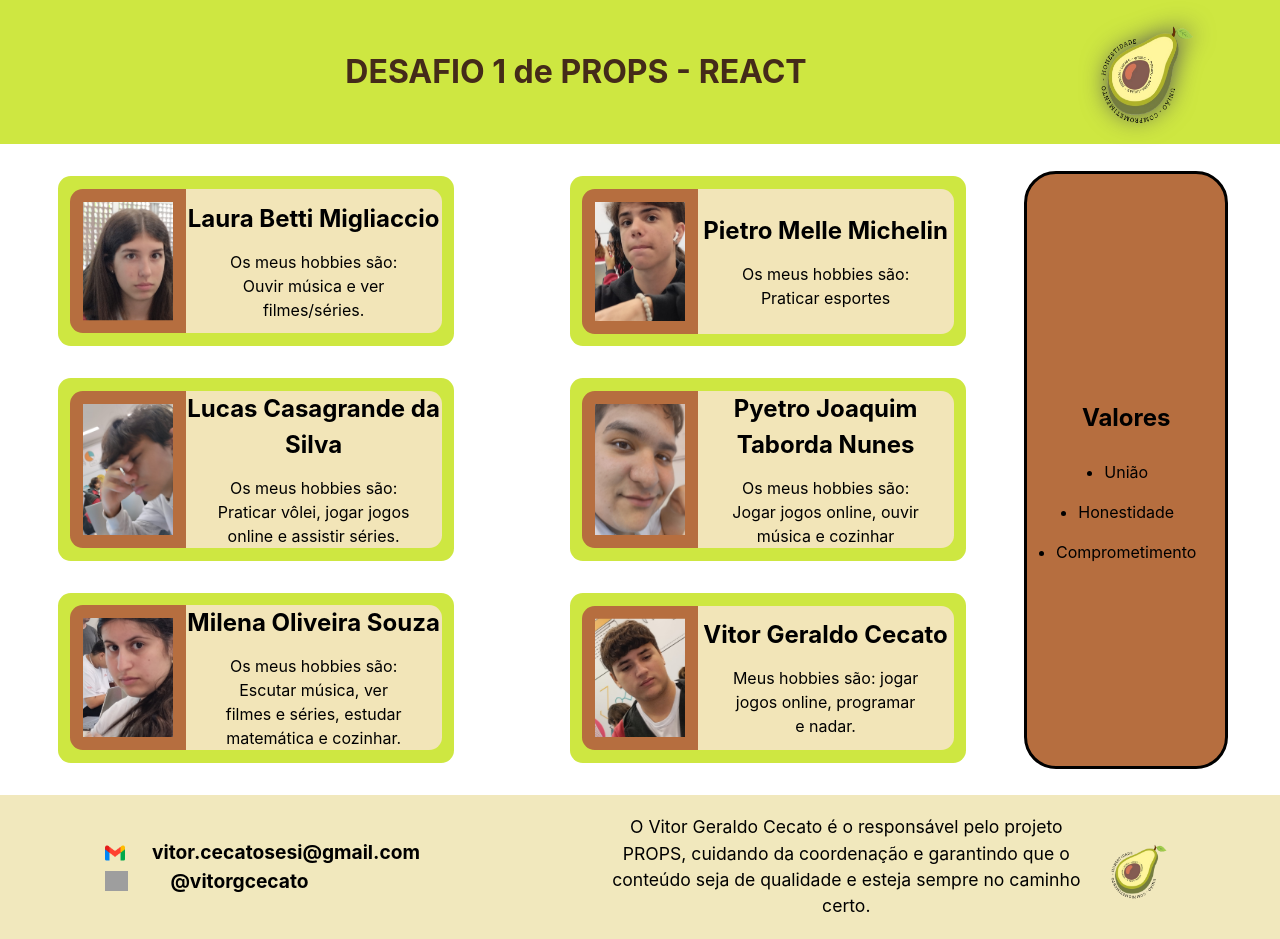
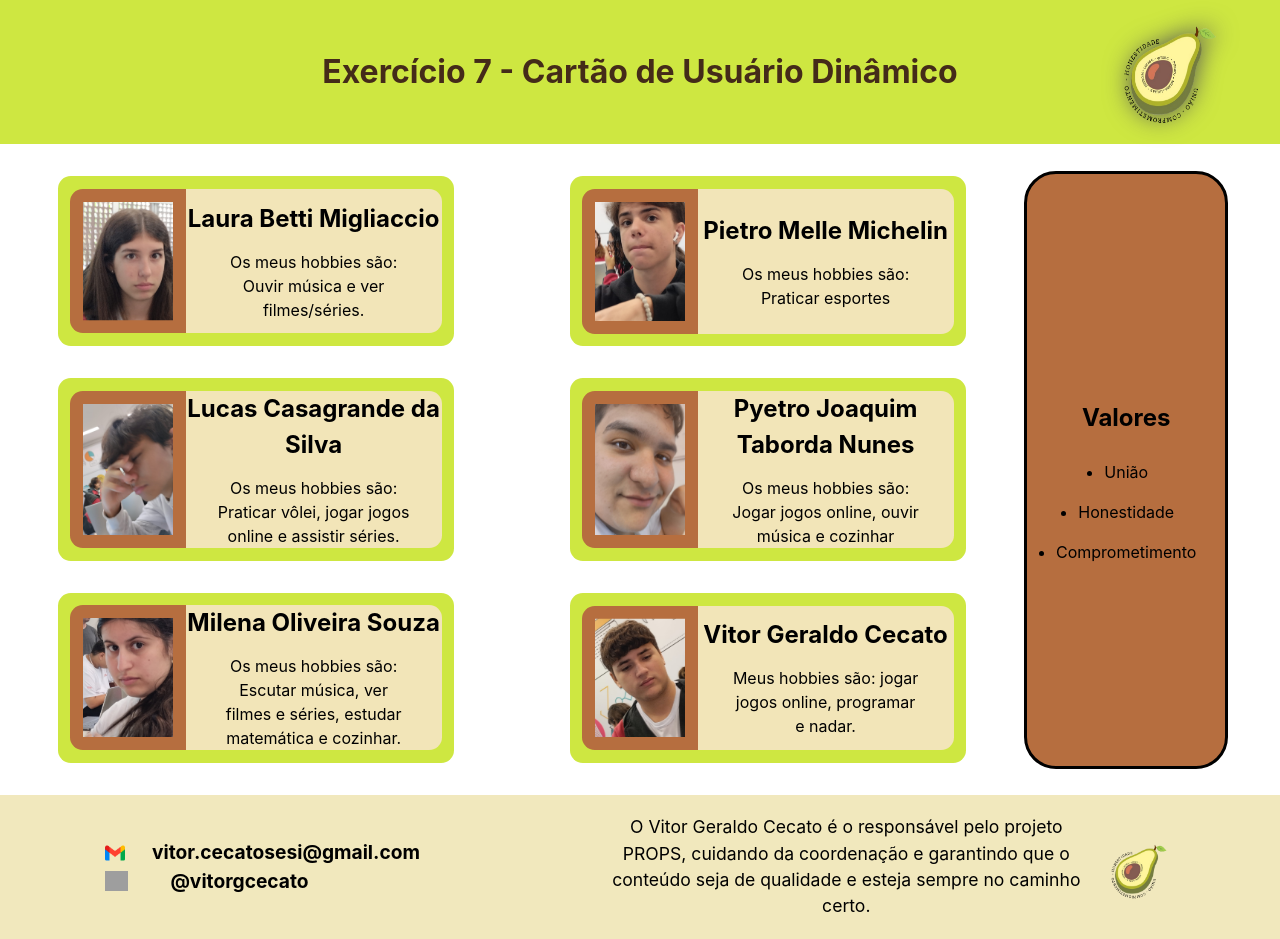
Before and after one commit to vitorcecato-sesi/UsuarioCard, a React (Vite) app: page / in a window 1280 px wide. Built offline with nearby package versions, Linux system fonts and the light colour scheme; grey boxes are pictures that could not be loaded.

Commit message:
alguns movimentos no css

```diff
--- a/src/components/Header.css
+++ b/src/components/Header.css
@@ -28,7 +28,7 @@ h1 {
     height: 18vh;
     filter: drop-shadow(0px 0px 12px rgb(85, 85, 85));
     transition: all 1s ease;
-    padding-left: 15em;
+    padding-left: 7em;
 }
 
 .imagem:hover {
--- a/src/components/Header.jsx
+++ b/src/components/Header.jsx
@@ -4,7 +4,7 @@ import logoG3 from "../assets/logoG3.png"
 function Header() {
     return (
         <header className="Header">
-            <h1> DESAFIO 1 de PROPS - REACT </h1>
+            <h1> Exercício 7 - Cartão de Usuário Dinâmico </h1>
             <img className="imagem" src={logoG3} />
         </header>
     )
--- a/src/components/Perfis.css
+++ b/src/components/Perfis.css
@@ -6,6 +6,12 @@
     flex-direction: row;
     justify-content: space-between;
     border-radius: 1vw;
+    transition: all 1s ease;
+}
+
+.blocoPerfil:hover {
+    transform: scale(1.1);
+    transition: all 1s ease;
 }
 
 /*Classe da section que organiza os textos*/
@@ -32,12 +38,24 @@ gap: 1vw;
     padding: 1vw;
     border-top-left-radius: 1vw; /* Altera só a borda esquerda-alta do bloco */
     border-bottom-left-radius: 1vw; /* Altera só a borda esquerda-baixa do bloco */
+    transition: all 1s ease;
+}
+
+.fotoPerfil:hover {
+    transform: scale(1.1);
+    transition: all 1s ease;
 }
 
 /* Altera o tamanho do h3 */
 .nome {
     font-size: 1.5em;
     margin: 0;
+    transition: all 1s ease;
+}
+
+.nome:hover {
+    transform: scale(1.1);
+    transition: all 1s ease;
 }
 
 /* Altera o tamanho do p */
@@ -45,4 +63,5 @@ gap: 1vw;
     font-size: 1em;
     margin: 0;
     width: 15vw;
+    transition: all 1s ease;
 }
--- a/src/components/aside.css
+++ b/src/components/aside.css
@@ -11,6 +11,12 @@
   display: flex;
   flex-direction: column;
   justify-content: center;
+  transition: all 1s ease;
+}
+
+.lado:hover {
+  transform: scale(1.1);
+  transition: all 1s ease;
 }
 
 ul{
@@ -22,11 +28,23 @@ ul{
   /* Alinha os elementos da lista verticalmente */
   align-items: center;
   text-align: center;
+  transition: all 1s ease;
+}
+
+ul:hover {
+  transform: scale(1.1);
+  transition: all 1s ease;
 }
 
 h1{
   padding: 1em;
   text-align: center;
+  transition: all 1s ease;
+}
+
+h1:hover {
+  transform: scale(1.1);
+  transition: all 1s ease;
 }
 
 @media screen and (max-width: 1000px)  {
```
